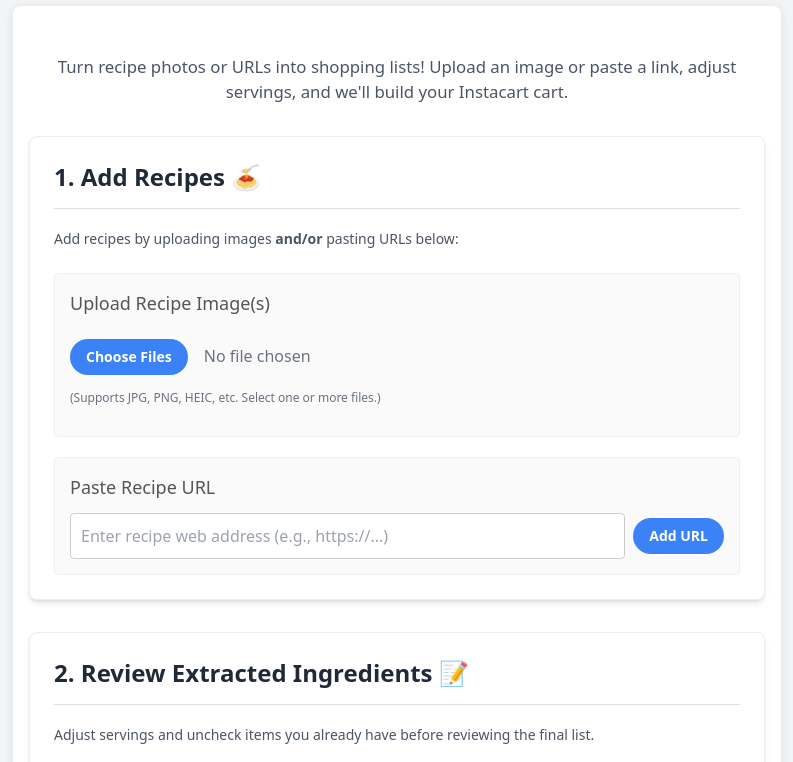
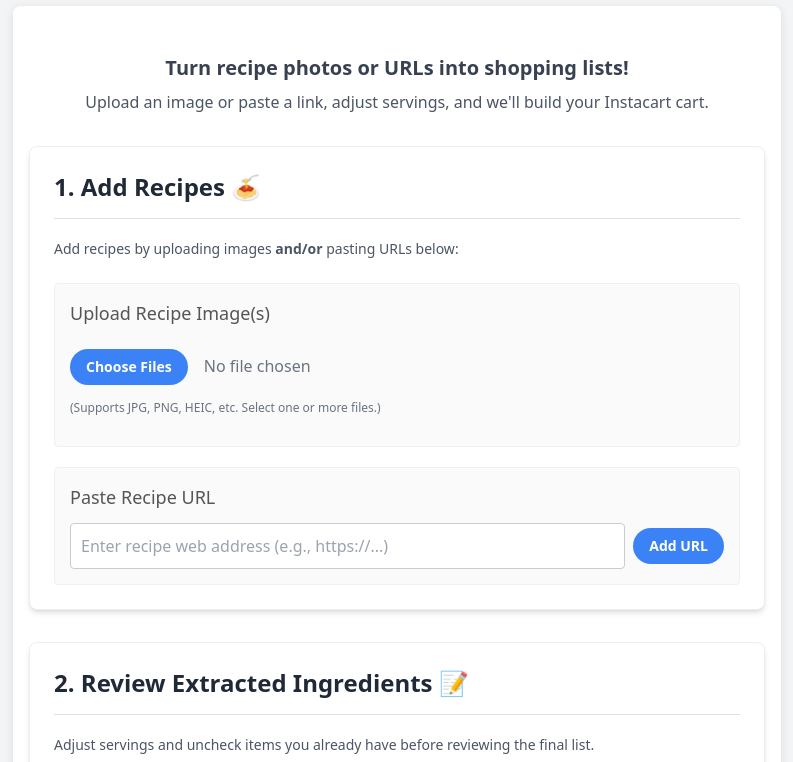
Before and after one commit to malexanderlim/recipe-to-cart, a plain HTML site: page frontend/index.html in a window 1280 px wide. Shown: the part 98-860 px from the top of the page, without its empty margins (243-1036 px from the left). Drawn offline with nearby package versions, Linux system fonts and the light colour scheme.

Commit message:
Minor heading update.

```diff
--- a/frontend/index.html
+++ b/frontend/index.html
@@ -13,7 +13,9 @@
     <h1 class="text-3xl font-bold text-center my-6 text-gray-700">Recipe to Cart</h1>
 
     <div class="container mx-auto max-w-3xl px-4 py-12">
-        <p class="intro-text mb-8 text-center text-gray-600">Turn recipe photos or URLs into shopping lists! Upload an image or paste a link, adjust servings, and we'll build your Instacart cart.</p>
+        <!-- Restructured Intro Text -->
+        <h2 class="text-xl font-semibold text-center text-gray-700 mb-2">Turn recipe photos or URLs into shopping lists!</h2>
+        <p class="text-center text-gray-600 mb-8">Upload an image or paste a link, adjust servings, and we'll build your Instacart cart.</p>
 
         <!-- Section 1: Add Recipes -->
         <section id="add-recipes-section" class="step-section bg-white p-6 rounded-lg shadow-md mb-8">
```
Also changed, not shown: plan.md (+1 -0 lines), frontend/styles/output.css.
